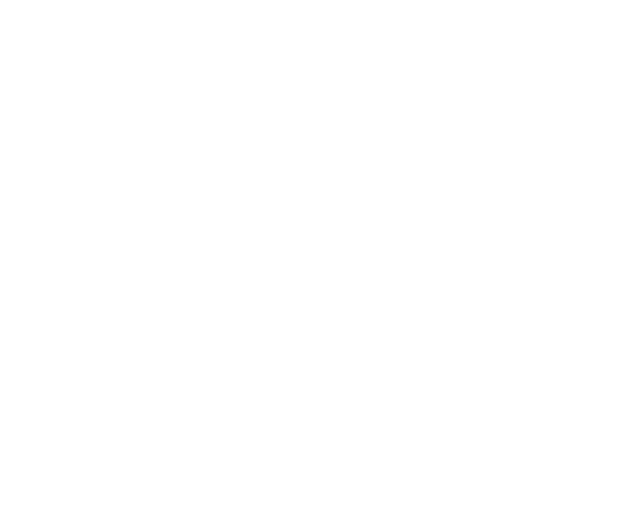
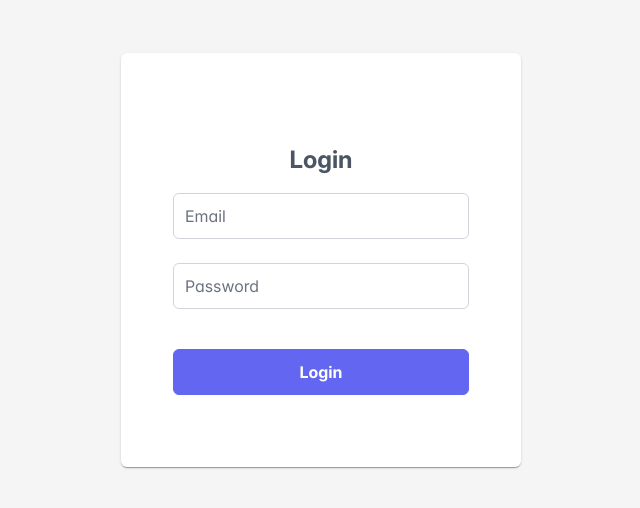
Before and after one commit to vansh017/Appointment-Manager-FE, a React (Create React App) app in the folder appointment-manager/: page /login in a window 1280 px wide. Before the commit this address had no page. Shown: the part 140-648 px from the top of the page, without its empty margins (319-959 px from the left). Built offline with nearby package versions, Linux system fonts and the light colour scheme.

Commit message:
login page setup added

```diff
--- a/appointment-manager/src/App.js
+++ b/appointment-manager/src/App.js
@@ -3,6 +3,7 @@ import Home from "./pages/Home";
 import ShopDetails from "./pages/ShopDetails";
 import "./App.css";
 import SignUp from "./pages/SignUp";
+import Login from "./pages/Login";
 import "primereact/resources/themes/lara-light-indigo/theme.css";
 import "primereact/resources/primereact.min.css";
 import "primeicons/primeicons.css";
@@ -15,6 +16,7 @@ function App() {
           <Route path="/" element={<Home />} />
           <Route path="/shop/:shopId" element={<ShopDetails />} />
           <Route path="/signup" element={<SignUp />} />
+          <Route path="/login" element={<Login />} />
         </Routes>
       </div>
     </Router>
--- a/appointment-manager/src/pages/Login.js
+++ b/appointment-manager/src/pages/Login.js
@@ -6,6 +6,7 @@ import { Password } from "primereact/password";
 import { Button } from "primereact/button";
 import { Message } from "primereact/message";
 import "./Login.css";
+import { loginUser } from "../services/api";
 
 const Login = () => {
   const [email, setEmail] = useState("");
@@ -15,7 +16,24 @@ const Login = () => {
 
   const handleLogin = async (e) => {
     e.preventDefault();
-    // ... existing login logic ...
+    setError("");
+
+    try {
+      const userData = { email, password };
+      console.log(userData);
+
+      const data = await loginUser(userData);
+
+      // Store token if your API returns one
+      if (data.token) {
+        localStorage.setItem("token", data.token);
+      }
+
+      // Redirect to dashboard or home page
+      navigate("/");
+    } catch (err) {
+      setError(err.message || "An error occurred during login");
+    }
   };
 
   return (
--- a/appointment-manager/src/services/api.js
+++ b/appointment-manager/src/services/api.js
@@ -12,8 +12,6 @@ const axiosInstance = axios.create({
 
 export const signUpUser = async (userData) => {
   try {
-    console.log("Sending signup request:", userData);
-
     const response = await axiosInstance.post("/auth/signup", userData);
     return response;
   } catch (error) {
@@ -21,3 +19,15 @@ export const signUpUser = async (userData) => {
     throw error;
   }
 };
+
+export const loginUser = async (userData) => {
+  try {
+    const credentials = `${userData.email}:${userData.password}`;
+    const encodedCredentials = btoa(credentials);
+    const data = { user: encodedCredentials };
+    const response = await axiosInstance.post("/auth/login", data);
+    return response;
+  } catch (error) {
+    throw error;
+  }
+};
```
